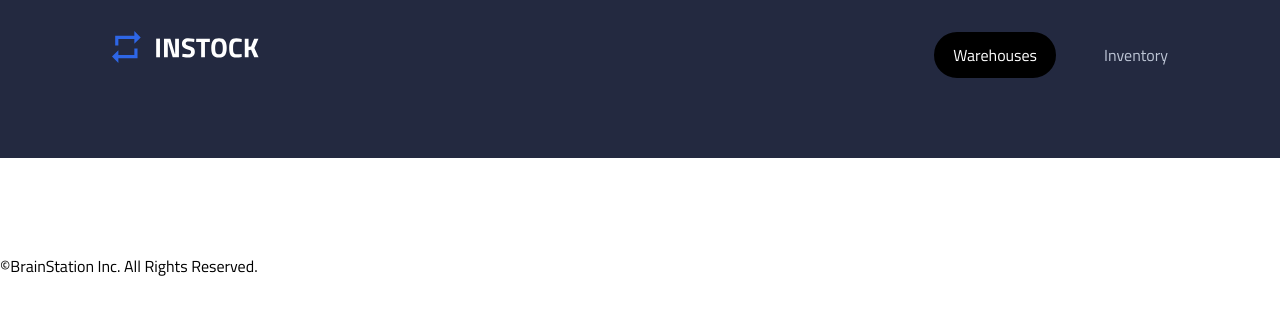
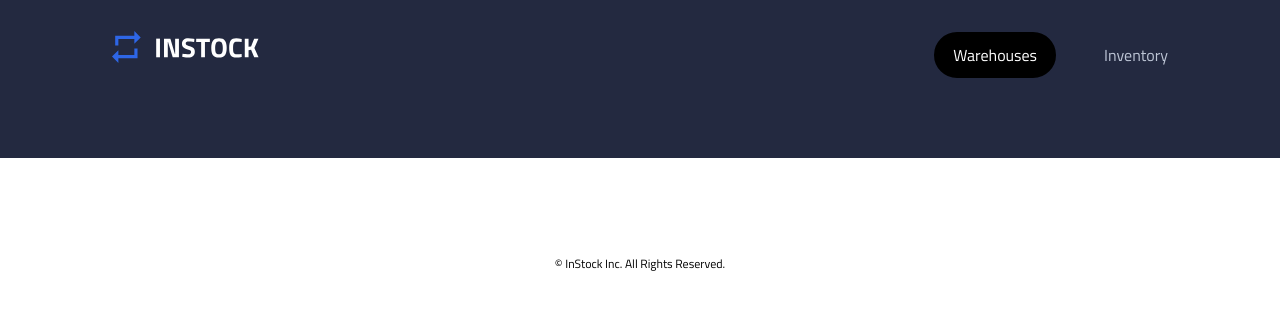
Before and after one commit to QurayshSaif/saturn-instock, a React (Create React App) app: page / in a window 1280 px wide. Shown: the top 314 px of the page. Built offline with nearby package versions, Linux system fonts and the light colour scheme.

Commit message:
added footer to site

```diff
--- a/src/components/Footer/Footer.jsx
+++ b/src/components/Footer/Footer.jsx
@@ -1,9 +1,10 @@
 import React from "react";
+import "../Footer/Footer.scss";
 
 const Footer = () => {
   return (
     <div>
-      <p className="Footer">©BrainStation Inc. All Rights Reserved.</p>
+      <p className="Footer">© InStock Inc. All Rights Reserved.</p>
     </div>
   );
 };
--- /dev/null
+++ b/src/components/Footer/Footer.scss
@@ -0,0 +1,4 @@
+.Footer {
+    text-align: center;
+    font-size: .75rem;
+}
```
